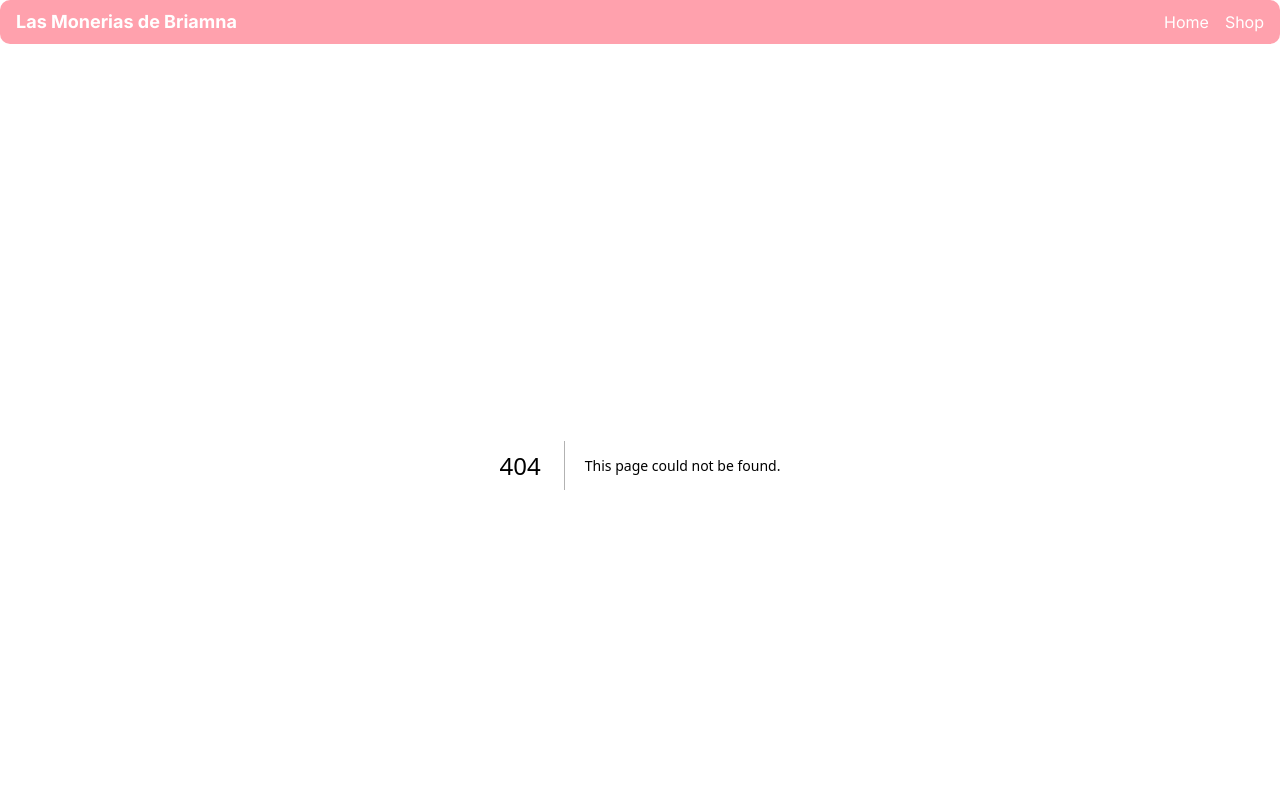
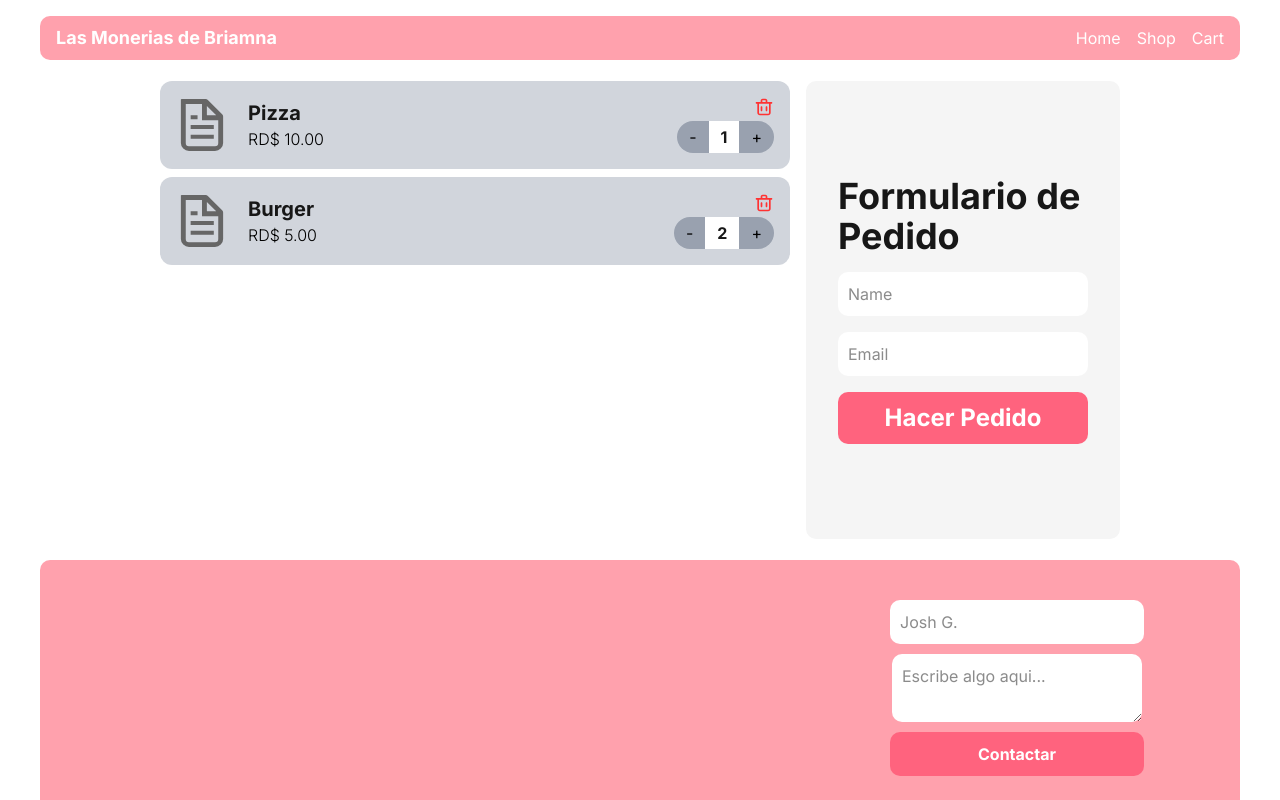
Before and after one commit to Briamco/las-monerias-de-briamna, a Next.js app: page /cart in a window 1280 px wide. Before the commit this address had no page. Shown: the top 800 px of the page. Built offline with nearby package versions, Linux system fonts and the light colour scheme.

Commit message:
Refactor Cart component to use Link for navigation; add Cart page with item display and order form

```diff
--- /dev/null
+++ b/src/app/cart/page.tsx
@@ -0,0 +1,64 @@
+'use client'
+
+import { useEffect, useState } from "react";
+import Image from 'next/image';
+
+type CartItem = {
+  name: string;
+  price: number;
+  cantity?: number;
+  image?: string;
+};
+
+const CartMock: CartItem[] = [{ name: "Pizza", price: 10, cantity: 1 }, { name: "Burger", price: 5, cantity: 2 }];
+
+export default function Page() {
+  const [cart, setCart] = useState<CartItem[]>();
+
+  useEffect(() => {
+    setCart(CartMock);
+  }, []);
+
+  return (
+    <div className="flex items-center w-[80%] mx-auto space-x-4">
+      <div className="space-y-2 w-full h-full">
+        {cart?.length ? cart.map((item, index) => (
+          <div key={index} className="flex items-center justify-between bg-gray-300 rounded-xl p-4 w-full">
+            <div className="flex space-x-1">
+              <Image
+                src={item.image || "/file.svg"}
+                alt={item.name}
+                width={52}
+                height={52}
+                className="rounded-md"
+              />
+
+              <div className="flex flex-col px-4">
+                <span className="font-bold text-xl">{item.name}</span>
+                <span className="text-black text-[16px] font-light">RD$ {item.price}.00</span>
+              </div>
+            </div>
+
+            <div className="flex flex-col space-y-1 items-end">
+              <button>
+                <Image src="/icons/trash.svg" alt="Trash icon" width={20} height={20} />
+              </button>
+
+              <div className="flex items-center bg-gray-400 rounded-full overflow-hidden">
+                <input type="button" className="px-3 py-1 text-black hover:bg-gray-500 cursor-p" value='-' />
+                <p className="bg-white px-3 py-1 font-bold">{item.cantity || 0}</p>
+                <input type="button" className="px-3 py-1 text-black hover:bg-gray-500 cursor-p" value='+' />
+              </div>
+            </div>
+          </div>
+        )) : (<></>)}
+      </div>
+      <form className="flex flex-col h-full items-center w-fit justify-center space-y-4 bg-neutral-100 p-8 rounded-[10px]">
+        <h1 className="font-bold text-4xl">Formulario de Pedido</h1>
+        <input type="text" placeholder="Name" className="w-full" />
+        <input type="email" placeholder="Email" className="w-full" />
+        <button type="submit" className="btn w-full text-2xl">Hacer Pedido</button>
+      </form>
+    </div>
+  )
+}
--- a/src/app/shop/components/Cart.tsx
+++ b/src/app/shop/components/Cart.tsx
@@ -1,5 +1,6 @@
 'use client'
 import Image from 'next/image'
+import Link from 'next/link';
 import { useEffect, useState } from "react";
 
 type CartItem = {
@@ -60,7 +61,7 @@ export default function Cart() {
             )
         }
       </div>
-      <button className="btn w-full text-2xl">Hacer Pedido</button>
+      <Link href='/cart' className='btn text-center w-full text-2xl'>Hacer Pedido</Link>
     </div>
   );
 }
--- a/src/components/Navbar.tsx
+++ b/src/components/Navbar.tsx
@@ -3,7 +3,7 @@ import Link from "next/link";
 export default function Navbar() {
   return (
     <nav className="flex items-center justify-between rounded-[10px] px-4 py-2 bg-rose-300 text-white">
-      <div className="text-lg font-bold">Las Monerias de Briamna</div>
+      <Link href='/' className="text-lg font-bold">Las Monerias de Briamna</Link>
       <ul className="flex space-x-4">
         <li>
           <Link href="/" className="hover:text-gray-300">
@@ -15,6 +15,11 @@ export default function Navbar() {
             Shop
           </Link>
         </li>
+        <li>
+          <Link href="/cart" className="hover:text-gray-300">
+            Cart
+          </Link>
+        </li>
       </ul>
     </nav>
   )
```
